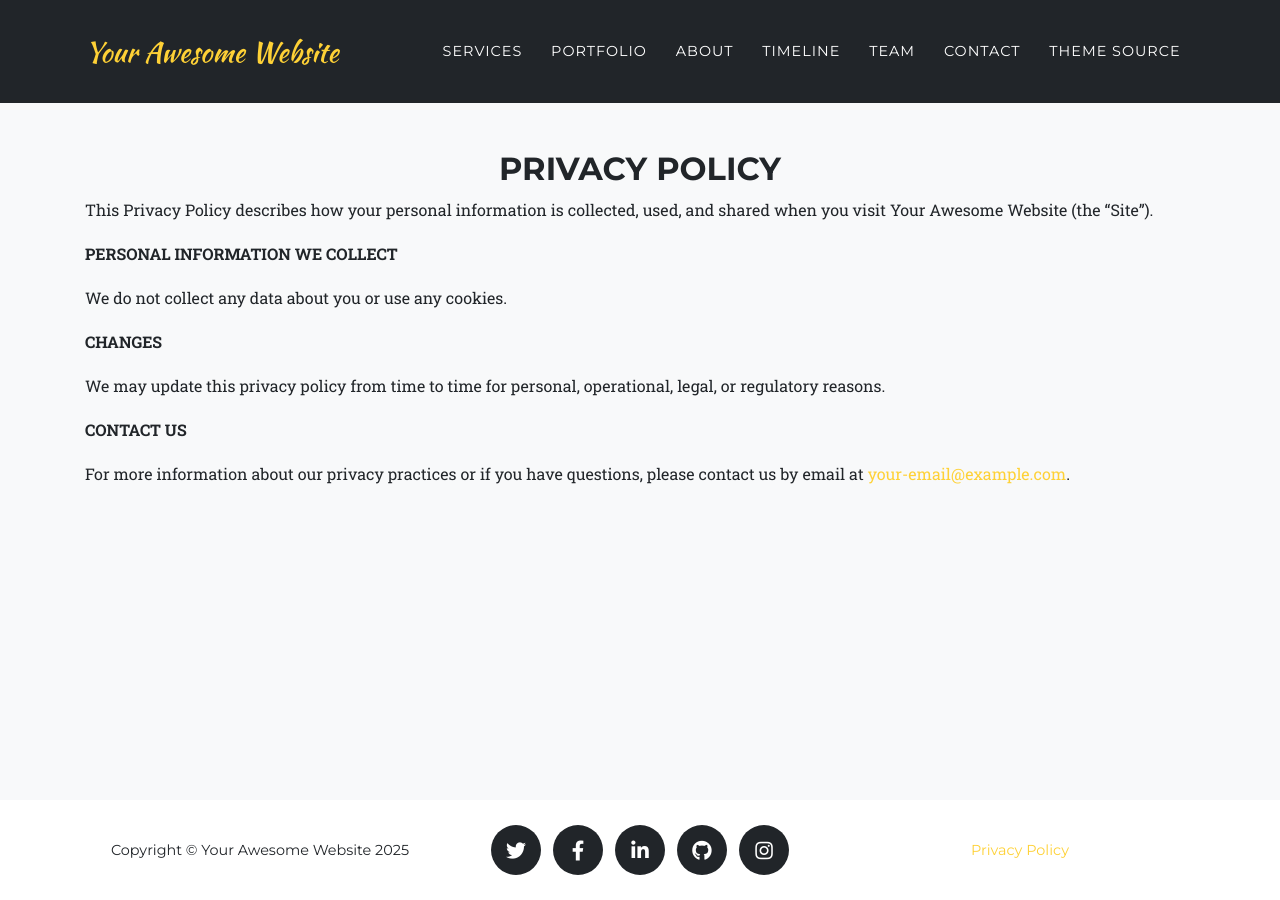
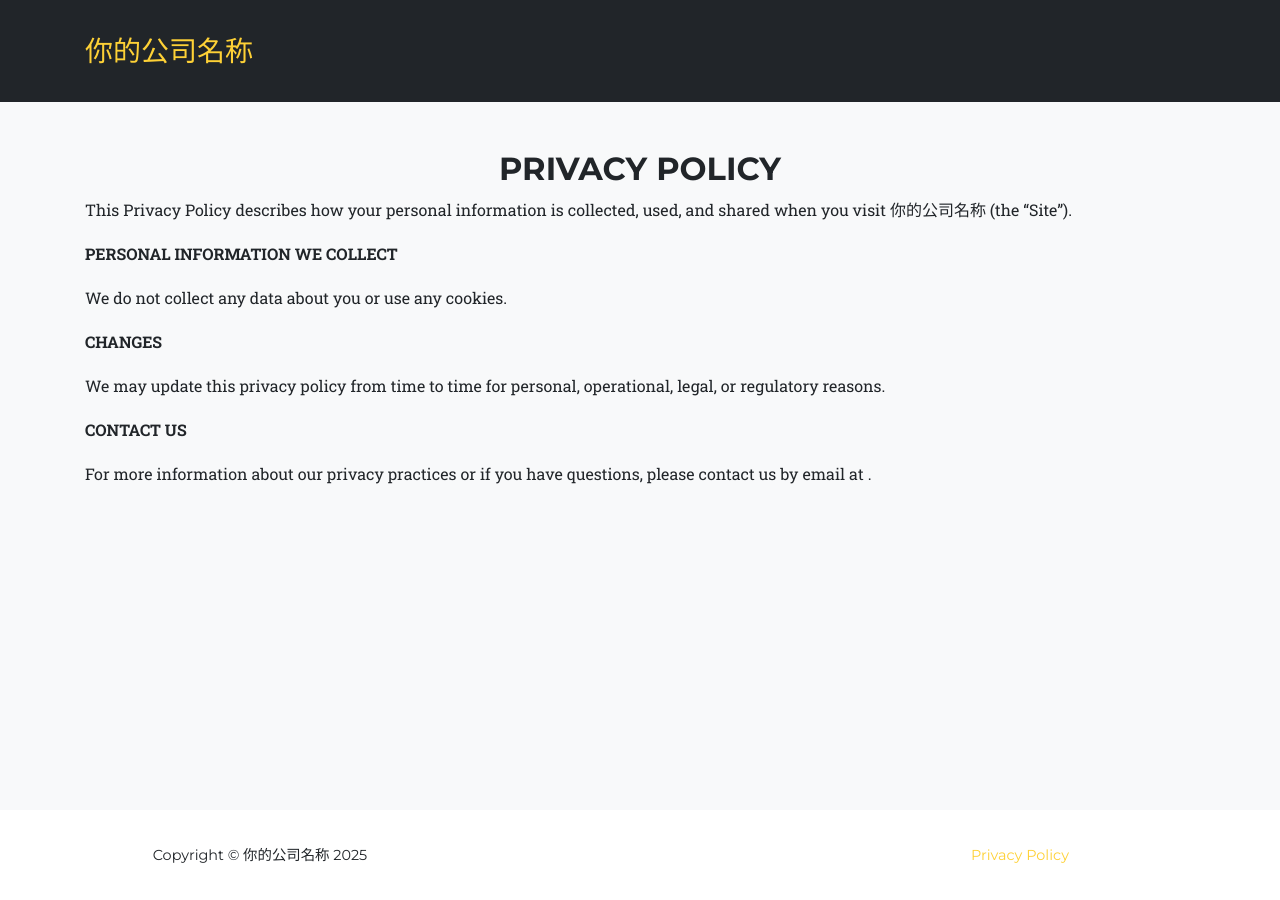
Before and after one commit to lizhijiao110/agency-jekyll-theme, a Jekyll site: the page built from legal.md, in a window 1280 px wide. Built offline with Jekyll 4.4.1, drawn with Linux system fonts in a browser that asks for light colours; some web fonts are replaced; part of the change alters nothing that is shown.

Commit message:
Update _config.yml

```diff
--- a/_config.yml
+++ b/_config.yml
@@ -1,39 +1,12 @@
-# Welcome to Jekyll!
-#
-# This config file is meant for settings that affect your whole blog, values
-# which you are expected to set up once and rarely edit after that.
-# This file is *NOT* reloaded automatically when you use 'bundle exec jekyll serve'.
-# If you change this file, please restart the server process.
+# 基础配置
+title: "你的公司名称"
+description: "网站描述"
+url: "https://lizhijiao110.github.io"
 
-# Site settings
-# are used to personalize your new site. If you look in the HTML files,
-# you will see them accessed via {{ site.title }}, {{ site.email }}, and so on.
-# You can create any custom variable you would like, and they will be accessible
-# in the templates via {{ site.myvariable }}.
-
-theme: jekyll-agency
-
-url    : "" # the base hostname & protocol for your site, e.g. http://example.com
-baseurl: "" # the subpath of your site, e.g. /blog
-
-title      : Your Awesome Website
-email      : your-email@example.com #this is also the email contact forms will go to
-description: "Site description"
-author     : Your Name
-# logo:     #optional, defaults to site title
-  # path: assets\img\clients\creative-market.jpg
-  # height: 60 #height in px, defaults to 52px
-
-locale: "en-US" # See available languages in _data/sitetext.yml
-
-analytics:
-  google: #Google Analytics tracking code here
-
-collections:
-  portfolio:
-
-markdown: kramdown
-
-# Uncomment following line to use Formspree form ID based URL instead of email based URL
-# Details: https://help.formspree.io/hc/en-us/articles/360017735154-How-to-prevent-spam
-# formspree_form_path: "f/a_form_id"
+# 主题配置
+agency:
+  email: "your@email.com"
+  phone: "+86 123-4567-8910"
+  social:
+    - { name: twitter, url: "#" }
+    - { name: github, url: "#" }
```
